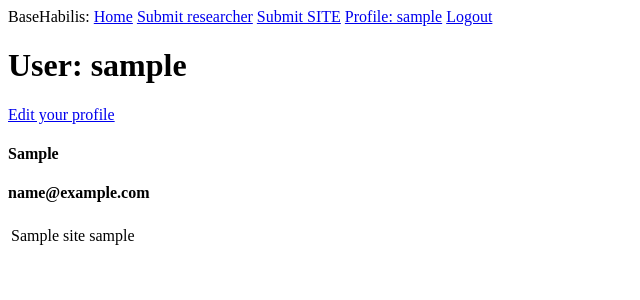
After one commit to Strokman/ia_ras_anthropology, a Flask app: a page that uses anthropos/templates/base.html in a window 1280 px wide. The commit adds this page. Shown: the top 300 px of the page, without its empty margins (0-640 px from the left). Run offline with Flask 3, Linux system fonts and the light colour scheme; a user stored in the database is signed in; tables that the repository leaves empty hold one stand-in row (values such as "Sample post").

Commit message:
v. 0.5 improvement

```diff
--- a/anthropos/forms/__init__.py
+++ b/anthropos/forms/__init__.py
@@ -3,3 +3,4 @@ from .login_form import LoginForm
 from .researcher_form import ResearcherForm
 from .archaological_site_form import ArchaeologicalSiteForm
 from .validators import CleanString
+from .edit_profile_form import EditProfileForm
--- a/anthropos/routes.py
+++ b/anthropos/routes.py
@@ -1,10 +1,9 @@
 from flask_login import current_user, login_user, logout_user, login_required
-from flask import redirect, url_for, flash, render_template, jsonify
+from flask import redirect, url_for, flash, render_template, jsonify, request
 from anthropos.models import DatabaseUser, ArchaeologicalSite, Epoch, Sex, Researcher, Individ, Grave, Region, FederalDistrict
 from anthropos import app, db
-from anthropos.forms import RegistrationForm, LoginForm, ResearcherForm, ArchaeologicalSiteForm
+from anthropos.forms import RegistrationForm, LoginForm, ResearcherForm, ArchaeologicalSiteForm, EditProfileForm
 from datetime import datetime
-from urllib.parse import unquote
 
 
 @app.route('/')
@@ -64,8 +63,32 @@ def register():
 def user(username):
     user = db.session.query(DatabaseUser).filter_by(username=username).first_or_404()
     sites = db.session.query(ArchaeologicalSite).filter_by(creator_id=user.id).all()
-    return render_template('user.html', user=user, sites=sites)
+    return render_template('profile.html', user=user, sites=sites)
 
+
+@app.route('/edit_profile', methods=['GET', 'POST'])
+@login_required
+def edit_profile():
+    form = EditProfileForm(current_user.username, current_user.email)
+    if form.validate_on_submit():
+        current_user.username = form.username.data
+        current_user.first_name = form.first_name.data
+        current_user.last_name = form.last_name.data
+        current_user.middle_name = form.middle_name.data
+        current_user.affiliation = form.affiliation.data
+        current_user.email = form.email.data
+        db.session.commit()
+        flash('Your changes have been saved.')
+        return redirect(url_for('edit_profile'))
+    elif request.method == 'GET':
+        form.username.data = current_user.username
+        form.first_name.data = current_user.first_name
+        form.last_name.data = current_user.last_name
+        form.middle_name.data = current_user.middle_name
+        form.affiliation.data = current_user.affiliation
+        form.email.data = current_user.email
+    return render_template('edit_profile.html', title='Edit Profile',
+                           form=form)
 
 @app.route('/submit_researcher', methods=['GET', 'POST'])
 @login_required
--- /dev/null
+++ b/anthropos/templates/_site.html
@@ -0,0 +1,6 @@
+    <table>
+        <tr valign="top">
+            <td>{{ site.name }}</td>
+            <td>{{ site.owner.username }}</td>
+        </tr>
+    </table>
--- a/anthropos/templates/base.html
+++ b/anthropos/templates/base.html
@@ -20,7 +20,7 @@
         {% else %}
         <a href="{{ url_for('submit_researcher') }}">Submit researcher</a>
         <a href="{{ url_for('submit_site') }}">Submit SITE</a>
-        <a href="{{ url_for('user', username=current_user.username) }}">Profile</a>
+        <a href="{{ url_for('user', username=current_user.username) }}">Profile: {{ current_user.username }}</a>
         <a href="{{ url_for('logout') }}">Logout</a>
         {% endif %}
     </div>
--- /dev/null
+++ b/anthropos/templates/profile.html
@@ -0,0 +1,14 @@
+{% extends "base.html" %}
+
+{% block content %}
+    <h1>User: {{ user.username }}</h1>
+    {% if user == current_user %}
+                <p><a href="{{ url_for('edit_profile') }}">Edit your profile</a></p>
+                {% endif %}
+    <h4>{{user.affiliation}}</h4>
+    <h4>{{user.email}}</h4>
+    {% for site in sites %}
+        {% include "_site.html" %}
+    {% endfor %}
+
+{% endblock %}
```
Also changed, not shown: anthropos/forms/edit_profile_form.py (added, +32 -0 lines).
